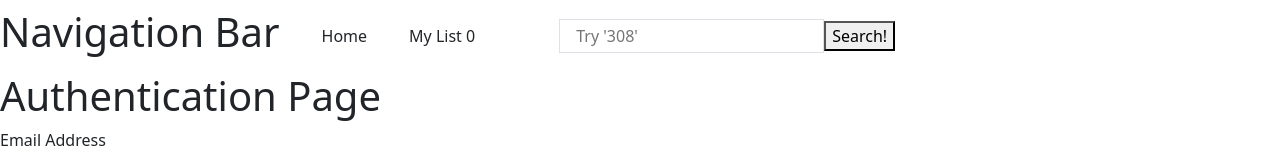
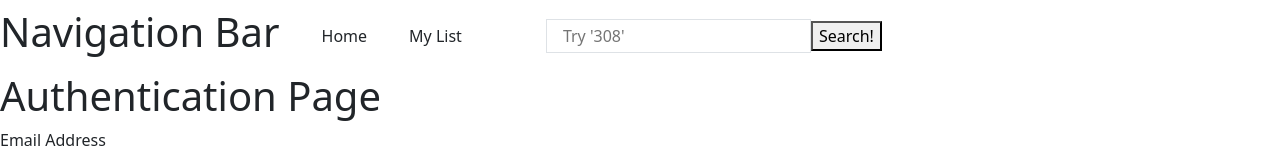
Before and after one commit to kayle-ervin1510/Personal_Project, a React (Vite) app in the folder personal_proj_front/: page / in a window 1280 px wide. Shown: the top 160 px of the page. Built offline with nearby package versions, Linux system fonts and the light colour scheme.

Commit message:
removed the count function

```diff
--- a/personal_proj_front/src/components/NavBar.jsx
+++ b/personal_proj_front/src/components/NavBar.jsx
@@ -2,13 +2,13 @@ import { Link } from 'react-router-dom';
 import Nav from 'react-bootstrap/Nav';
 import Navbar from 'react-bootstrap/Navbar';
 import Search from './Search/Search';
-export default function NavBar({count=0}) {
+export default function NavBar() {
     return (
         <Navbar id="nav">
             <h1>Navigation Bar</h1>
             {/* <Nav.Link as={Link} to="/">Main</Nav.Link> */}
             <Nav.Link as={Link} to="/home">Home</Nav.Link>
-            <Nav.Link as={Link} to="/list">My List {count}</Nav.Link>
+            <Nav.Link as={Link} to="/list">My List </Nav.Link>
             <Nav.Link></Nav.Link>
             <Search/>
         </Navbar>
--- a/personal_proj_front/src/pages/HttpCatDeetsPage.jsx
+++ b/personal_proj_front/src/pages/HttpCatDeetsPage.jsx
@@ -16,14 +16,14 @@ export default function HttpCatDeetsPage() {
     const isCaught = httpCat ? hasHttpCat(httpCat.id): false;
     const canCatch = httpCat ? !isCaught && team.length < 10 : false;
 
-    useEffect(() => {
-    const lookupId = id?.charAt(0) + id?.slice(1) || "";
+    // useEffect(() => {
+    // const lookupId = id?.charAt(0) + id?.slice(1) || "";
 
 
 
     const fetchHttpCat = async () => {
         try{
-            const response = `/cat/${lookupId}`
+            const response = `/cat/${httpCat}`
             // `/cat/${lookupId}`
             // Return an image, not a json - the cat api only deals with images
             // I don't need an axios call to http.cat - but ai can call it like did an image source
@@ -36,7 +36,8 @@ export default function HttpCatDeetsPage() {
         }
     };
     fetchHttpCat();
-}, [id]);
+
+// }, [id]);
 
 // Maybe swap out httpCat with lookupId?
 // When I search for the id it comes up as: No such HTTP Cat with id of '<whatever I searched for>' exists.
--- a/personal_proj_front/src/pages/ListPage.jsx
+++ b/personal_proj_front/src/pages/ListPage.jsx
@@ -3,7 +3,7 @@ import NavBar from '../components/NavBar';
 
 const ListPage = () =>{
     const {team, removeHttpCat} = useOutletContext();
-    const count = team?.length
+    // const count = team?.length
     return (
         <>
         <div className="main-page-contents">
```
